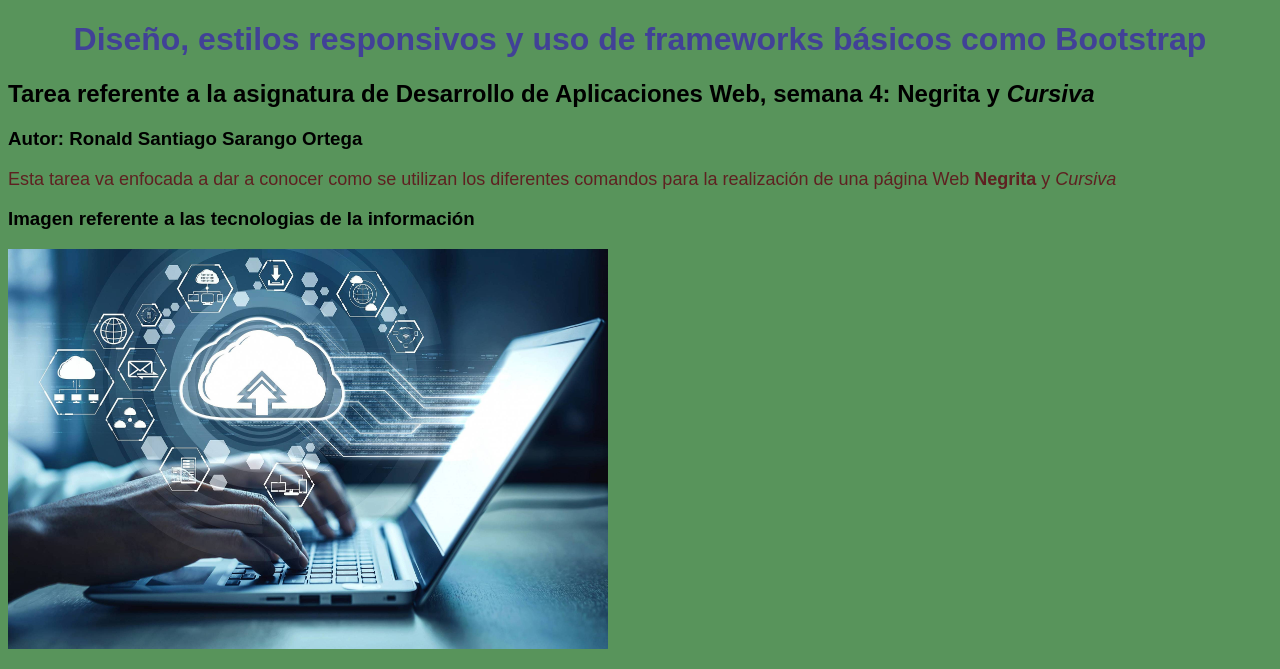
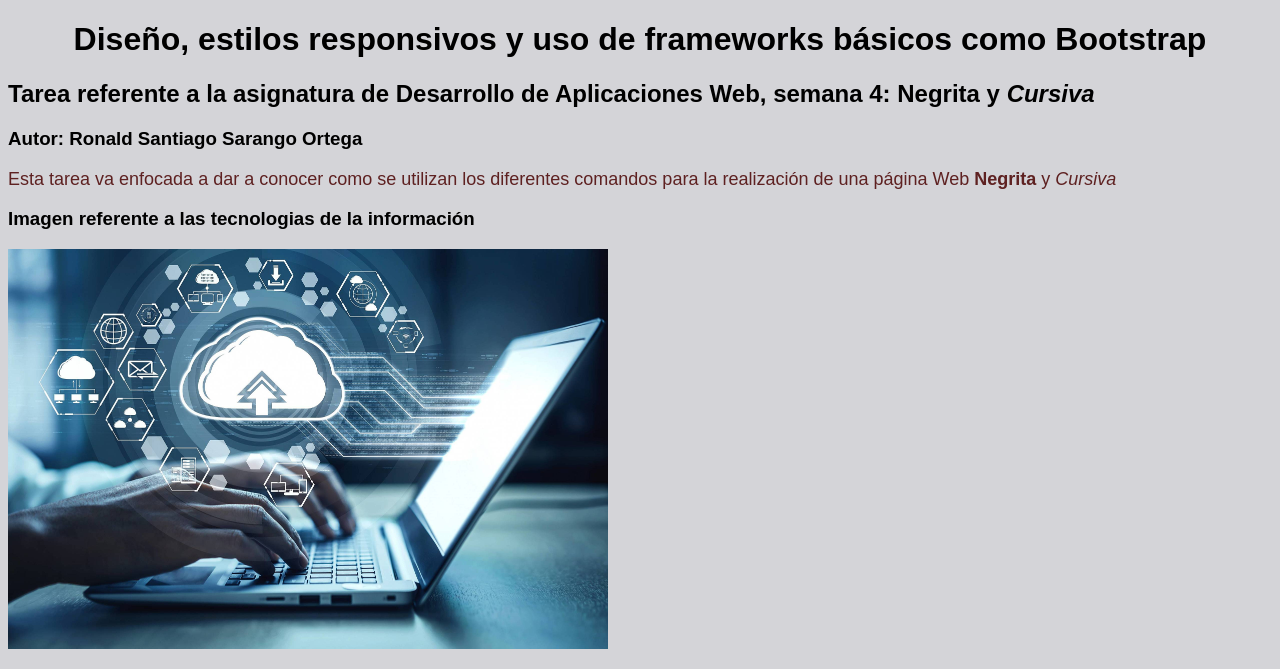
Before and after one commit to Ronald1104275134222/Tarea-semana-4, a plain HTML site: page index.html in a window 1280 px wide. Shown: the top 669 px of the page. Drawn offline with Linux system fonts and the light colour scheme.

Commit message:
actualizacion

```diff
--- a/styles.css
+++ b/styles.css
@@ -1,10 +1,10 @@
 body {
-  background-color: #58945b;
+  background-color: #8888945b;
   font-family: Arial, sans-serif;
 }
 
 h1 {
-  color: rgb(65, 65, 151);
+  background-color: aqua(65, 65, 151);
   text-align: center;
 }
 
```
